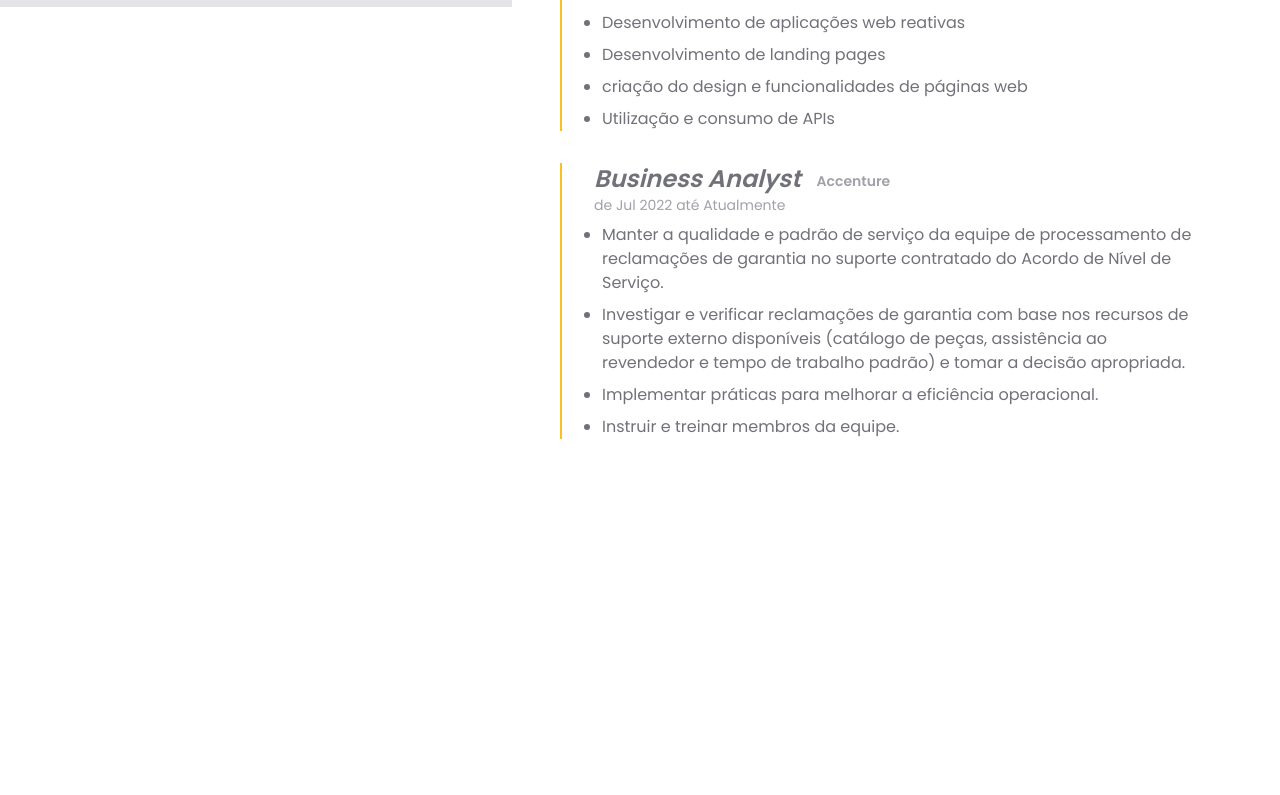
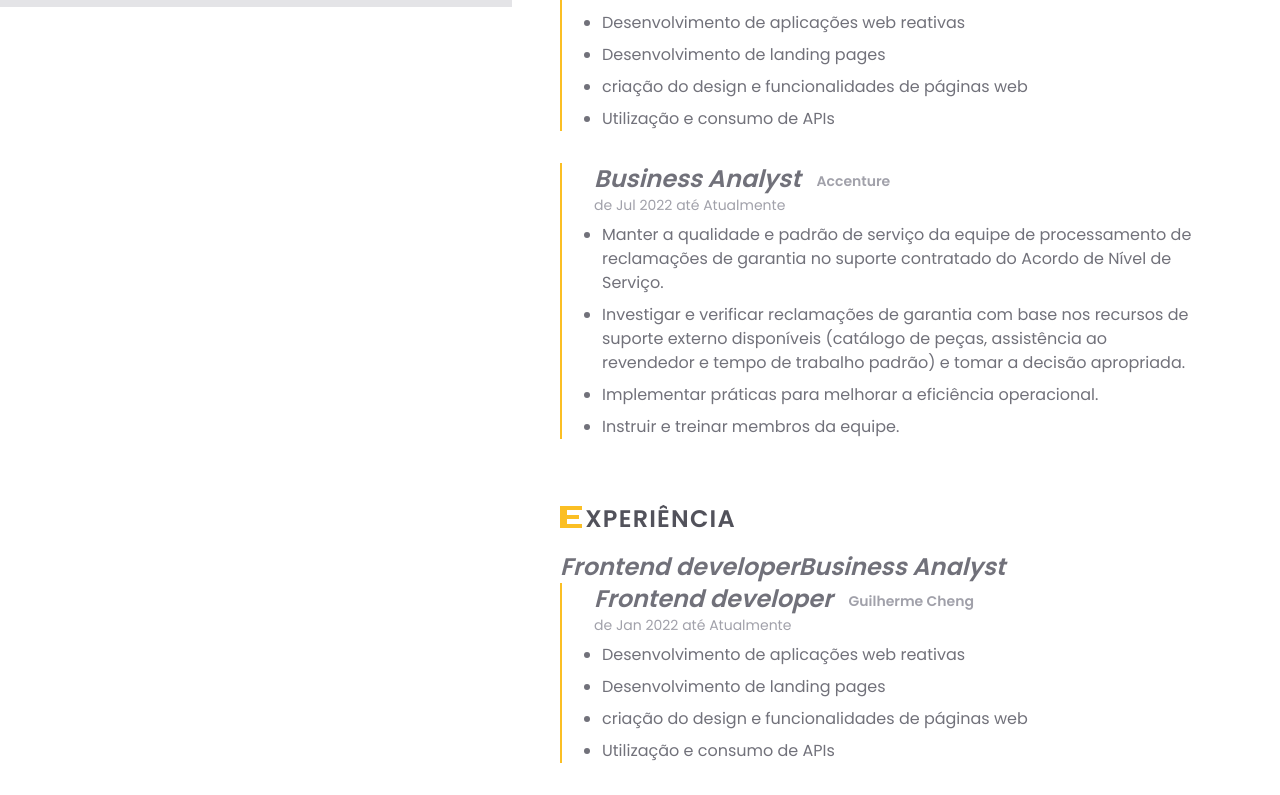
Before and after one commit to Guilhermecheng/gcheng-next, a Next.js app: page /about in a window 1280 px wide. Shown: the part 793-1588 px from the top of the page. Before the commit the page ends 1264 px from the top, so only its background shows below. Built offline with nearby package versions, Linux system fonts and the light colour scheme; no server answers.

Commit message:
get skills staticProps and radix tabs

```diff
--- a/package.json
+++ b/package.json
@@ -14,6 +14,7 @@
     "@next/font": "13.1.2",
     "@radix-ui/react-dialog": "^1.0.2",
     "@radix-ui/react-switch": "^1.0.1",
+    "@radix-ui/react-tabs": "^1.0.4",
     "@radix-ui/react-tooltip": "^1.0.5",
     "@types/node": "18.11.18",
     "@types/react": "18.0.26",
--- /dev/null
+++ b/src/components/ExperienceTabs.tsx
@@ -0,0 +1,63 @@
+import { GlobalContext } from "@/contexts/Contexts";
+import { useContext } from "react";
+import { SectionTitle } from "./SectionTitle"
+
+import * as Tabs from '@radix-ui/react-tabs';
+
+interface ExperienceTabsProps {
+    experience: {
+        title: string;
+        text: string;
+        expHistory: {
+            title: string;
+            company: string;
+            timeFrom: string;
+            timeTo: string;
+            tasks: string[];
+        }[];
+    };
+}
+
+export function ExperienceTabs({ experience }: ExperienceTabsProps) {
+    const { language } = useContext(GlobalContext);
+
+    return (
+        <section className="text-zinc-500 dark:text-zinc-100">
+            <SectionTitle title={experience.title} />
+
+            <Tabs.Root className="mt-4" defaultValue={experience.expHistory[0].title}>
+                <Tabs.List>
+                    { experience.expHistory.map((exp, i) => {
+                        return (
+                            <Tabs.Trigger key={i} value={exp.title}>
+                                <h1 className="text-xl laptop:text-2xl font-semibold italic">{exp.title}</h1>
+                            </Tabs.Trigger>
+                        )
+                    })}
+                </Tabs.List>
+
+
+                { experience.expHistory.map((exp, i) => {
+                    return (
+                        <Tabs.Content key={i} value={exp.title} className="mb-8 border-l-2 border-amber-400 px-8 relative">
+                            <div className="flex flex-col tablet:flex-row tablet:gap-x-4">
+                                <h1 className="text-xl laptop:text-2xl font-semibold italic">{exp.title}</h1>
+                                <span className="text-sm laptop:text-md font-semibold text-zinc-400 mt-0 tablet:mt-2">{exp.company}</span>
+                            </div>
+                            { language === "ptBR" ? (
+                                <p className="text-sm text-zinc-400 ">de {exp.timeFrom} até {exp.timeTo}</p>
+                            ) : (
+                                <p className="text-sm text-zinc-400 ">from {exp.timeFrom} to {exp.timeTo}</p>
+                            ) }
+                            <ul className="mt-2 pl-2">
+                                { exp.tasks.map( (item, i) =>  <li key={i} className="text-sm laptop:text-base mb-2 last:mb-0 list-disc">{item}</li>  ) }
+                            </ul>
+                        </Tabs.Content>
+                    )
+                })}
+
+            </Tabs.Root>
+
+        </section>
+    )
+}
--- a/src/pages/about/index.tsx
+++ b/src/pages/about/index.tsx
@@ -1,15 +1,20 @@
 import Head from "next/head";
 import { useContext, useState } from "react";
+
+import client from "@/services/apolloClient";
 
 import { GlobalContext } from "@/contexts/Contexts";
 import { aboutPageContent } from "@/data/about";
 import { PageTitle } from "@/components/PageTitle";
 import { SectionTitle } from "@/components/SectionTitle";
 import ScaleUp from "@/components/ScaleUp";
+import { ExperienceTabs } from "@/components/ExperienceTabs";
 
 import { RiArrowDownSLine } from "react-icons/ri";
+import { GET_ALL_SKILLS } from "@/queries/getAllSkills";
 
-export default function AboutPage() {
+export default function AboutPage(props: any) {
+    console.log(props)
     const { language } = useContext(GlobalContext);
     const [isHabilitiesOpen, setIsHabilitiesOpen] = useState(false);
     let pageContent = language === "ptBR" ? aboutPageContent.ptBR : aboutPageContent.en;
@@ -89,7 +94,28 @@ export default function AboutPage() {
 
                     </ul>
                 </section>
+
+                <ExperienceTabs experience={pageContent.experience} />
             </div>
         </>
     )
 }
+
+export async function getStaticProps({ params }: any) {
+    try {
+        const { data } = await client.query({ query: GET_ALL_SKILLS });
+        console.log(data)
+
+        return {
+            props: {
+                skillItems: data.skillItems
+            }
+        }
+    } catch (err) {
+        console.log(err)
+
+        return {
+            props: null,
+        }
+    }
+}
--- /dev/null
+++ b/src/queries/getAllSkills.ts
@@ -0,0 +1,14 @@
+import { gql } from "@apollo/client";
+
+export const GET_ALL_SKILLS = gql`
+    query GetAllSkills {
+        skillItems {
+            id
+            skillName
+            skillSlugId
+            skillImage {
+                url
+            }
+        }
+    }
+`
```
Also changed, not shown: src/queries/get-aboutme-english.graphql (renamed from src/graphql/queries/get-aboutme-english.graphql), src/queries/get-aboutme-ptbr.graphql (renamed from src/graphql/queries/get-aboutme-ptbr.graphql), 1 other file (tests, documents, lock files or other folders).
